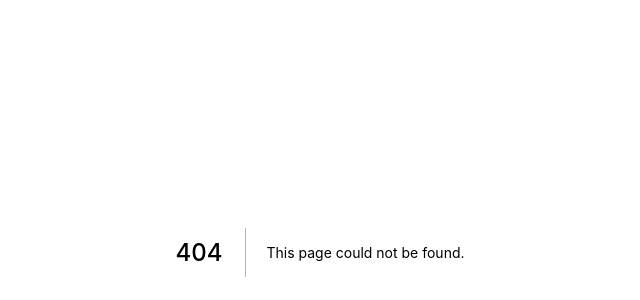
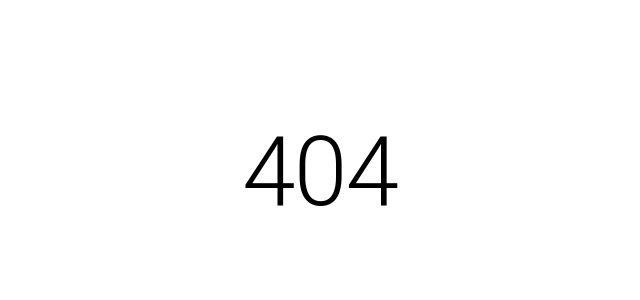
Before and after one commit to Clumsy-Coder/nextjs-tsc-docker-template, a Next.js app: page /404 in a window 1280 px wide. Before the commit this address had no page. Shown: the part 148-448 px from the top of the page, without its empty margins (320-960 px from the left). Built offline with nearby package versions, Linux system fonts and the light colour scheme.

Commit message:
chore(pages): add 404 page

```diff
--- /dev/null
+++ b/src/pages/404/index.tsx
@@ -0,0 +1,18 @@
+import Box from '@mui/material/Box';
+import Grid from '@mui/material/Grid';
+import Typography from '@mui/material/Typography';
+
+const Page404 = () => (
+  <Grid
+    container
+    justifyContent='center'
+    alignItems='center'
+    style={{ height: '80vh' }} /* Push vertically to center */
+  >
+    <Box textAlign='center'>
+      <Typography variant='h1'>404</Typography>
+    </Box>
+  </Grid>
+);
+
+export default Page404;
```
